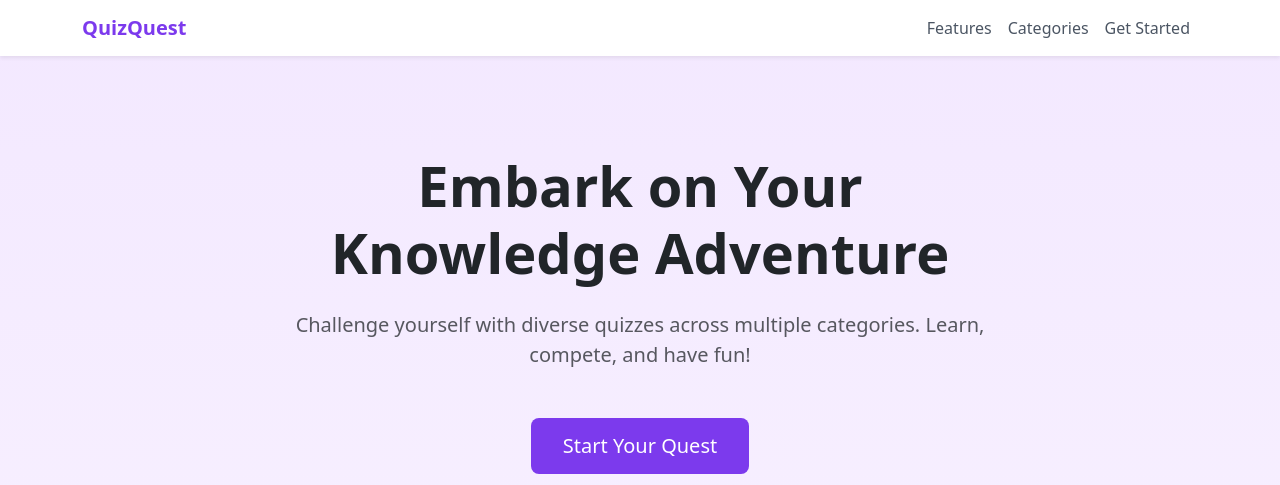
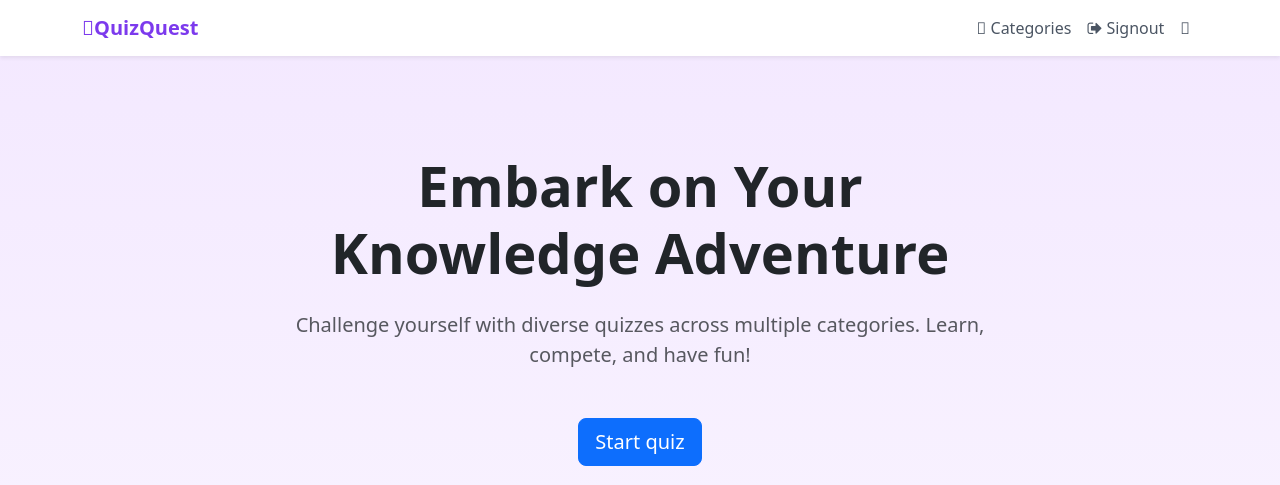
Before and after one commit to vho-shumani/QuizQuest, a Flask app: page / in a window 1280 px wide; the page is wider, and only the part inside the window is pictured. Shown: the top 485 px of that part. Run offline with Flask 3, Linux system fonts and the light colour scheme; the visitor is signed in with stand-in values (Sample User, id 1); some libraries are stand-ins or nearby versions.

Commit message:
modified the bases.html, index.html and quizes.html files

```diff
--- /dev/null
+++ b/quiz_app/static/styles/index.css
@@ -0,0 +1,66 @@
+body {
+    background: linear-gradient(to bottom, #f3e8ff, #ffffff);
+    min-height: 100vh;
+}
+
+.navbar-brand {
+    color: #7c3aed !important;
+    font-weight: bold;
+}
+
+.nav-link {
+    color: #4b5563 !important;
+    transition: color 0.3s;
+}
+
+.nav-link:hover {
+    color: #7c3aed !important;
+}
+
+.feature-icon img {
+    width: 100%;
+    height: 100%;
+    object-fit: cover;
+}
+
+.hero-section {
+    padding: 6rem 0;
+}
+
+.cta-button {
+    background-color: #7c3aed;
+    border: none;
+    padding: 0.8rem 2rem;
+    transition: transform 0.3s, background-color 0.3s;
+}
+
+.cta-button:hover {
+    background-color: #6d28d9;
+    transform: scale(1.05);
+}
+
+.feature-icon {
+    background-color: #f3e8ff;
+    width: 48px;
+    height: 48px;
+    border-radius: 8px;
+    display: flex;
+    align-items: center;
+    justify-content: center;
+    margin-bottom: 1rem;
+}
+
+.category-card {
+    transition: transform 0.3s, box-shadow 0.3s;
+}
+
+.category-card:hover {
+    transform: translateY(-5px);
+    box-shadow: 0 4px 6px rgba(0, 0, 0, 0.1);
+}
+
+.footer {
+    border-top: 1px solid #e5e7eb;
+    padding: 2rem 0;
+    margin-top: 4rem;
+}
--- a/quiz_app/templates/base.html
+++ b/quiz_app/templates/base.html
@@ -3,25 +3,48 @@
 <head>
     <meta charset="UTF-8">
     <meta name="viewport" content="width=device-width, initial-scale=1.0">
+    <link rel="stylesheet" href="https://use.fontawesome.com/releases/v5.6.3/css/all.css">
+    <link rel="stylesheet" href="https://cdnjs.cloudflare.com/ajax/libs/font-awesome/4.7.0/css/font-awesome.min.css">
+    <link href="https://cdnjs.cloudflare.com/ajax/libs/bootstrap/5.3.2/css/bootstrap.min.css" rel="stylesheet">
+    <link href="../static/styles/index.css" rel="stylesheet">
     <title>{% block title %} {% endblock %}</title>
     <link href="https://cdn.jsdelivr.net/npm/bootstrap@5.3.3/dist/css/bootstrap.min.css" rel="stylesheet" integrity="sha384-QWTKZyjpPEjISv5WaRU9OFeRpok6YctnYmDr5pNlyT2bRjXh0JMhjY6hW+ALEwIH" crossorigin="anonymous">
     {% block link %}{% endblock %}
 </head>
 <body>
-    <nav class="navbar navbar-expand-lg bg-body-tertiary" style="background-color: #e3f2fd5d;">
-        <div class="container-fluid">
-          <a class="navbar-brand" href="#">QuizQuest</a>
-          <button class="navbar-toggler" type="button" data-bs-toggle="collapse" data-bs-target="#navbarNav" aria-controls="navbarNav" aria-expanded="false" aria-label="Toggle navigation">
+    <nav class="navbar navbar-expand-lg navbar-light bg-white shadow-sm">
+      <div class="container">
+          <a class="navbar-brand d-flex align-items-center" href="{{ url_for('views.index') }}">
+              <i class="fa-solid fa-puzzle-piece"></i> QuizQuest
+          </a>
+          <button class="navbar-toggler" type="button" data-bs-toggle="collapse" data-bs-target="#navbarNav">
               <span class="navbar-toggler-icon"></span>
           </button>
           <div class="collapse navbar-collapse" id="navbarNav">
               <ul class="navbar-nav ms-auto">
+                  {% if current_user.is_authenticated %}
                   <li class="nav-item">
-                <a class="nav-link" href="#">Signin</a>
+                    <a class="nav-link" href="#categories">
+                        <i class="fa-solid fa-list"></i> Categories</a>
                     </li>
+
                   <li class="nav-item">
-                <a class="nav-link" href="#">Signup</a>
+                      <a class="nav-link" href="{{ url_for('views.logout') }}">
+                          <i class="fa fa-sign-out" aria-hidden="true"></i>  Signout
+                      </a>
                   </li>
+
+                  <li class="nav-item">
+                      <a class="nav-link" href="#profile">
+                          <i class="fa-regular fa-user"></i>
+                      </a>
+                  </li>
+
+                  {% else %}
+                  <li class="nav-item">
+                      <a class="nav-link" href="#start">Get Started</a>
+                  </li>
+                  {% endif %}
               </ul>
           </div>
       </div>
@@ -40,8 +63,20 @@
         {% block content %}
         {% endblock %}
       </main>
-      <footer>
-
+      <footer class="footer bg-white">
+        <div class="container">
+            <div class="row align-items-center">
+                <div class="col-md-6">
+                    <div class="d-flex align-items-center">
+                        <i class="fa-solid fa-puzzle-piece"></i>
+                        <span class="text-purple fw-medium">QuizQuest</span>
+                    </div>
+                </div>
+                <div class="col-md-6 text-md-end mt-3 mt-md-0">
+                    <p class="text-muted mb-0">© 2024 QuizQuest. All rights reserved.</p>
+                </div>
+            </div>
+        </div>
     </footer>
     <script src="https://cdn.jsdelivr.net/npm/bootstrap@5.3.3/dist/js/bootstrap.bundle.min.js" integrity="sha384-YvpcrYf0tY3lHB60NNkmXc5s9fDVZLESaAA55NDzOxhy9GkcIdslK1eN7N6jIeHz" crossorigin="anonymous"></script>
 </body>
--- a/quiz_app/templates/index.html
+++ b/quiz_app/templates/index.html
@@ -1,123 +1,35 @@
-<!DOCTYPE html>
-<html lang="en">
-<head>
-    <meta charset="UTF-8">
-    <meta name="viewport" content="width=device-width, initial-scale=1.0">
-    <title><i class="fa-solid fa-puzzle-piece"></i></title>
-    <!-- Bootstrap CSS -->
-    <link href="https://cdnjs.cloudflare.com/ajax/libs/bootstrap/5.3.2/css/bootstrap.min.css" rel="stylesheet">
-    <style>
-        body {
-            background: linear-gradient(to bottom, #f3e8ff, #ffffff);
-            min-height: 100vh;
-        }
-
-        .navbar-brand {
-            color: #7c3aed !important;
-            font-weight: bold;
-        }
-
-        .nav-link {
-            color: #4b5563 !important;
-            transition: color 0.3s;
-        }
-
-        .nav-link:hover {
-            color: #7c3aed !important;
-        }
-
-        .hero-section {
-            padding: 6rem 0;
-        }
-
-        .cta-button {
-            background-color: #7c3aed;
-            border: none;
-            padding: 0.8rem 2rem;
-            transition: transform 0.3s, background-color 0.3s;
-        }
-
-        .cta-button:hover {
-            background-color: #6d28d9;
-            transform: scale(1.05);
-        }
-
-        .feature-icon {
-            background-color: #f3e8ff;
-            width: 48px;
-            height: 48px;
-            border-radius: 8px;
-            display: flex;
-            align-items: center;
-            justify-content: center;
-            margin-bottom: 1rem;
-        }
-
-        .category-card {
-            transition: transform 0.3s, box-shadow 0.3s;
-        }
-
-        .category-card:hover {
-            transform: translateY(-5px);
-            box-shadow: 0 4px 6px rgba(0, 0, 0, 0.1);
-        }
-
-        .footer {
-            border-top: 1px solid #e5e7eb;
-            padding: 2rem 0;
-            margin-top: 4rem;
-        }
-    </style>
-</head>
-<body>
-    <!-- Navigation -->
-    <nav class="navbar navbar-expand-lg navbar-light bg-white shadow-sm">
-        <div class="container">
-            <a class="navbar-brand d-flex align-items-center" href="#">
-                <i class="fa-solid fa-puzzle-piece"></i>
-                QuizQuest
-            </a>
-            <button class="navbar-toggler" type="button" data-bs-toggle="collapse" data-bs-target="#navbarNav">
-                <span class="navbar-toggler-icon"></span>
-            </button>
-            <div class="collapse navbar-collapse" id="navbarNav">
-                <ul class="navbar-nav ms-auto">
-                    <li class="nav-item">
-                        <a class="nav-link" href="#features">Features</a>
-                    </li>
-                    <li class="nav-item">
-                        <a class="nav-link" href="#categories">Categories</a>
-                    </li>
-                    <li class="nav-item">
-                        <a class="nav-link" href="#start">Get Started</a>
-                    </li>
-                </ul>
-            </div>
-        </div>
-    </nav>
-
-    <!-- Hero Section -->
+{% extends "base.html" %}
+{% block link %}{% endblock %}
+{% block content %}
     <section class="hero-section text-center">
         <div class="container">
             <div class="row justify-content-center">
                 <div class="col-lg-8">
                     <h1 class="display-4 fw-bold mb-4">Embark on Your Knowledge Adventure</h1>
                     <p class="lead text-muted mb-5">Challenge yourself with diverse quizzes across multiple categories. Learn, compete, and have fun!</p>
-                    <button class="btn btn-primary btn-lg cta-button">Start Your Quest</button>
+                    {% if current_user.is_authenticated %}
+                        <a class="btn btn-primary btn-lg cta-button" href="{{ url_for('views.quizes') }}">
+                            Start quiz
+                        </a>
+                    {% else %}
+                        <button class="btn btn-primary btn-lg cta-button">
+                            Start Quest
+                        </button>
+                    {% endif %}
                 </div>
             </div>
         </div>
     </section>
 
-    <!-- Features Section -->
+
     <section class="py-5" id="features">
         <div class="container">
             <div class="row g-4">
                 <div class="col-md-4">
                     <div class="card h-100 border-0 shadow-sm">
                         <div class="card-body">
-                            <div class="feature-icon">
-                                <img src="/api/placeholder/24/24" alt="Brain icon">
+                            <div class="feature-icon c-img">
+                                <img src="../static/pictures/light_bulb.jpg" alt="Brain icon">
                             </div>
                             <h3 class="h5 mb-3">Diverse Topics</h3>
                             <p class="text-muted">Explore quizzes ranging from science to pop culture and everything in between.</p>
@@ -128,7 +40,7 @@
                     <div class="card h-100 border-0 shadow-sm">
                         <div class="card-body">
                             <div class="feature-icon">
-                                <img src="/api/placeholder/24/24" alt="Award icon">
+                                <img src="../static/pictures/cup.jpg" alt="Award icon">
                             </div>
                             <h3 class="h5 mb-3">Track Progress</h3>
                             <p class="text-muted">Monitor your achievements and watch your knowledge grow with each quiz.</p>
@@ -139,7 +51,7 @@
                     <div class="card h-100 border-0 shadow-sm">
                         <div class="card-body">
                             <div class="feature-icon">
-                                <img src="/api/placeholder/24/24" alt="Users icon">
+                                <img src="../static/pictures/users.png" alt="Users icon">
                             </div>
                             <h3 class="h5 mb-3">Compete</h3>
                             <p class="text-muted">Challenge friends and climb the global leaderboard.</p>
@@ -159,7 +71,6 @@
                     <div class="card category-card border-0 shadow-sm">
                         <div class="card-body d-flex justify-content-between align-items-center">
                             <span class="fw-medium">Science</span>
-                            <img src="/api/placeholder/16/16" alt="Arrow right">
                         </div>
                     </div>
                 </div>
@@ -167,7 +78,6 @@
                     <div class="card category-card border-0 shadow-sm">
                         <div class="card-body d-flex justify-content-between align-items-center">
                             <span class="fw-medium">History</span>
-                            <img src="/api/placeholder/16/16" alt="Arrow right">
                         </div>
                     </div>
                 </div>
@@ -175,7 +85,6 @@
                     <div class="card category-card border-0 shadow-sm">
                         <div class="card-body d-flex justify-content-between align-items-center">
                             <span class="fw-medium">Technology</span>
-                            <img src="/api/placeholder/16/16" alt="Arrow right">
                         </div>
                     </div>
                 </div>
@@ -183,32 +92,12 @@
                     <div class="card category-card border-0 shadow-sm">
                         <div class="card-body d-flex justify-content-between align-items-center">
                             <span class="fw-medium">Arts</span>
-                            <img src="/api/placeholder/16/16" alt="Arrow right">
                         </div>
                     </div>
                 </div>
             </div>
         </div>
     </section>
-
-    <!-- Footer -->
-    <footer class="footer bg-white">
-        <div class="container">
-            <div class="row align-items-center">
-                <div class="col-md-6">
-                    <div class="d-flex align-items-center">
-                        <img src="/api/placeholder/24/24" alt="QuizQuest Logo" class="me-2">
-                        <span class="text-purple fw-medium">QuizQuest</span>
-                    </div>
-                </div>
-                <div class="col-md-6 text-md-end mt-3 mt-md-0">
-                    <p class="text-muted mb-0">© 2024 QuizQuest. All rights reserved.</p>
-                </div>
-            </div>
-        </div>
-    </footer>
-
-    <!-- Bootstrap JS -->
-    <script src="https://cdnjs.cloudflare.com/ajax/libs/bootstrap/5.3.2/js/bootstrap.bundle.min.js"></script>
+    {% endblock %}
 </body>
 </html>
--- a/quiz_app/templates/quizes.html
+++ b/quiz_app/templates/quizes.html
@@ -4,11 +4,12 @@
 <div class="container pt-5">
     <div class="row row-gap-3">
         {% for quiz in quizes %}
-        <div class="col-lg-3">
+        <div class="col-lg-4">
             <div class="card">
                 <div class="card-body">
                     <h5 class="card-title">{{ quiz.title }}</h5>
                     <h6 class="card-subtitle mb-2 text-body-secondary">Duration: {{ quiz.duration }}</h6>
+                    <p>{{ quiz.description }}</p>
                     <a href="#" class="card-link">Take Quiz</a>
                     <a href="#" class="card-link">leaderboard</a>
                 </div>
```
Also changed, not shown: quiz_app/static/pictures/book.png (added), quiz_app/static/pictures/cup.jpg (added), quiz_app/static/pictures/light_bulb.jpg (added), quiz_app/static/pictures/users.png (added). Lines whose indentation alone changed are shown as unchanged.
